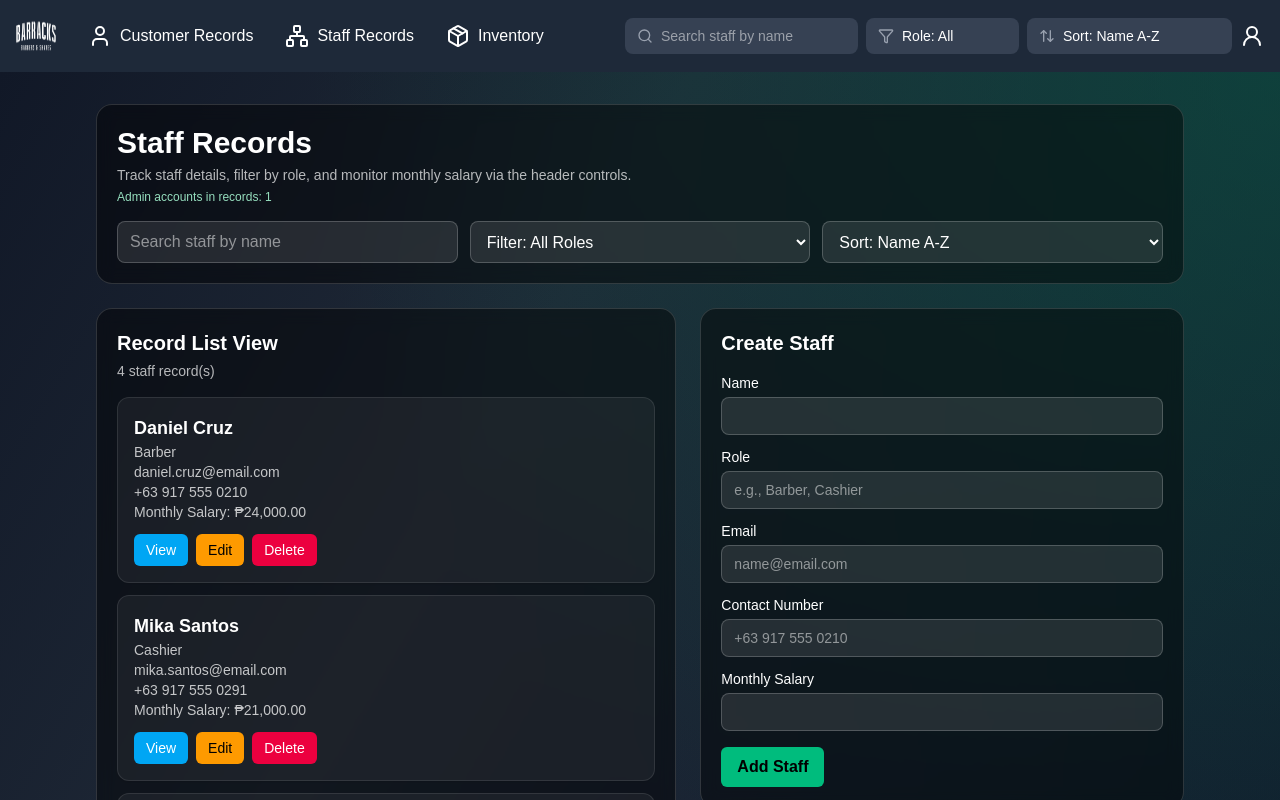
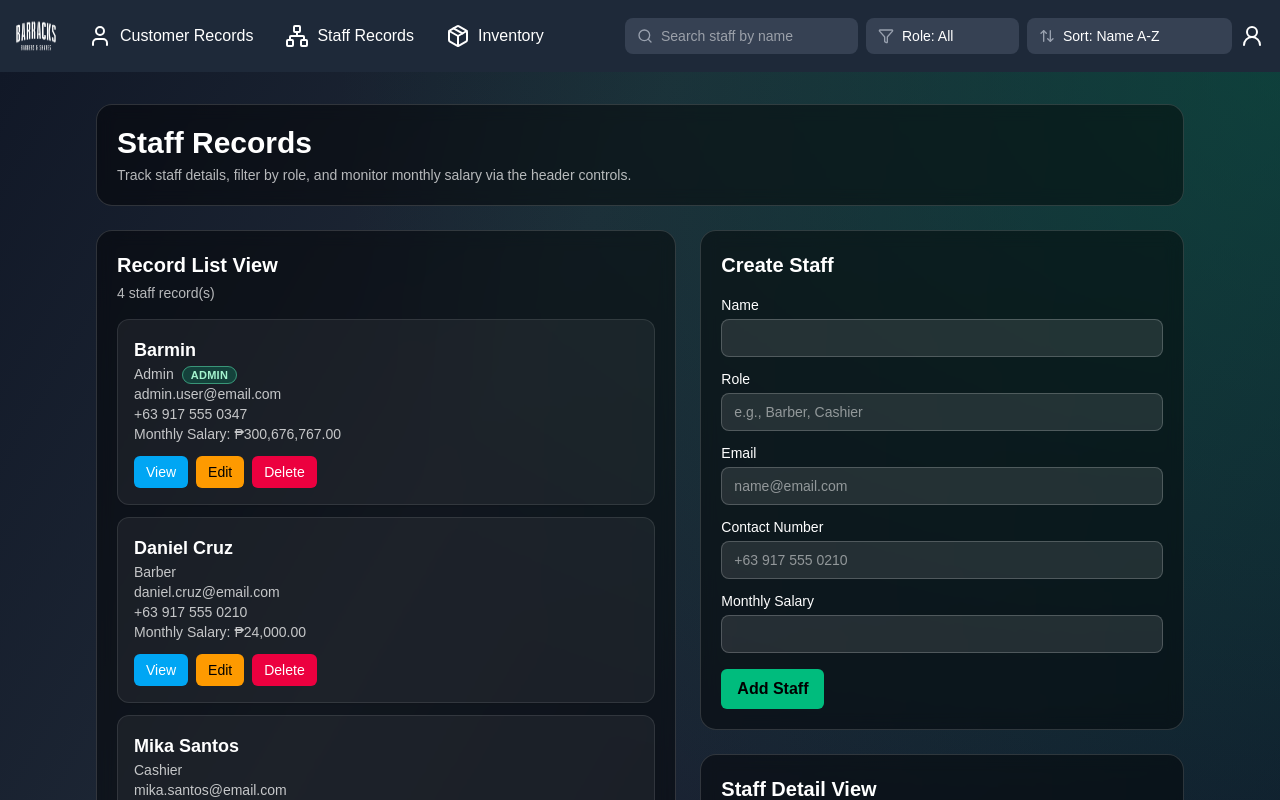
Before and after one commit to aavillejo/Barracks-Prototype, a Next.js app in the folder barracks-prototype/: page /Records/StaffRecords in a window 1280 px wide. Shown: the top 800 px of the page. Built offline with nearby package versions, Linux system fonts and the light colour scheme.

Commit message:
Separated Admin and Staff files

```diff
--- a/barracks-prototype/app/Records/StaffRecords/page.tsx
+++ b/barracks-prototype/app/Records/StaffRecords/page.tsx
@@ -4,6 +4,7 @@ import { FormEvent, useEffect, useMemo, useState } from "react";
 import Link from "next/link";
 import Header from "@/app/Display/Header";
 import { useStaffStorage, type StaffMember } from "@/app/Records/DataPersistence/Storage";
+import usersData from "@/app/data/users.json";
 
 type StaffForm = {
   name: string;
@@ -83,11 +84,13 @@ export default function StaffRecordsPage() {
     });
   }, [staff, searchQuery, roleFilter, sortBy]);
 
-  const adminCount = useMemo(
-    () =>
-      staff.filter((member) => member.role.trim().toLowerCase() === "admin").length,
-    [staff],
-  );
+  const adminUserIds = useMemo(() => {
+    return new Set(
+      usersData.filter((u) => u.isAdmin).map((u) => u.staffId)
+    );
+  }, []);
+
+  const isAdmin = (staffId: string) => adminUserIds.has(staffId);
 
   const selectedStaff = staff.find((member) => member.id === selectedStaffId) ?? staff[0] ?? null;
 
@@ -208,43 +211,6 @@ export default function StaffRecordsPage() {
             <p className="mt-1 text-sm text-white/70">
               Track staff details, filter by role, and monitor monthly salary via the header controls.
             </p>
-            <p className="mt-1 text-xs text-emerald-200/90">
-              Admin accounts in records: {adminCount}
-            </p>
-
-            <div className="mt-4 grid gap-3 md:grid-cols-3">
-              <input
-                type="text"
-                value={searchQuery}
-                onChange={(event) => setSearchQuery(event.target.value)}
-                placeholder="Search staff by name"
-                className="w-full rounded-lg border border-white/20 bg-white/10 px-3 py-2 outline-none ring-emerald-300 transition focus:ring-2"
-              />
-
-              <select
-                value={roleFilter}
-                onChange={(event) => setRoleFilter(event.target.value)}
-                className="w-full rounded-lg border border-white/20 bg-white/10 px-3 py-2 outline-none ring-emerald-300 transition focus:ring-2"
-              >
-                {roleOptions.map((role) => (
-                  <option key={role} value={role}>
-                    {role === "all" ? "Filter: All Roles" : `Role: ${role}`}
-                  </option>
-                ))}
-              </select>
-
-              <select
-                value={sortBy}
-                onChange={(event) =>
-                  setSortBy(event.target.value as "name-asc" | "salary-high" | "salary-low")
-                }
-                className="w-full rounded-lg border border-white/20 bg-white/10 px-3 py-2 outline-none ring-emerald-300 transition focus:ring-2"
-              >
-                <option value="name-asc">Sort: Name A-Z</option>
-                <option value="salary-high">Sort: Salary High-Low</option>
-                <option value="salary-low">Sort: Salary Low-High</option>
-              </select>
-            </div>
           </section>
 
           <div className="grid gap-6 lg:grid-cols-[1.2fr_1fr]">
@@ -261,7 +227,7 @@ export default function StaffRecordsPage() {
                     <p className="text-lg font-semibold">{member.name}</p>
                     <p className="text-sm text-white/75">
                       {member.role}
-                      {member.role.trim().toLowerCase() === "admin" ? (
+                      {isAdmin(member.id) ? (
                         <span className="ml-2 rounded-full border border-emerald-300/50 bg-emerald-400/20 px-2 py-0.5 text-[11px] font-semibold uppercase tracking-wide text-emerald-200">
                           Admin
                         </span>
--- a/barracks-prototype/app/data/staff.json
+++ b/barracks-prototype/app/data/staff.json
@@ -25,5 +25,14 @@
     "contactNumber": "+63 917 555 0347",
     "monthlySalary": 25500,
     "createdAt": "2026-02-14T14:15:00.000Z"
+  },
+  {
+    "id": "staff-2004",
+    "name": "Barmin",
+    "role": "Admin",
+    "email": "admin.user@email.com",
+    "contactNumber": "+63 917 555 0347",
+    "monthlySalary": 300676767,
+    "createdAt": "2026-02-14T14:15:00.000Z"
   }
 ]
--- a/barracks-prototype/app/data/users.json
+++ b/barracks-prototype/app/data/users.json
@@ -0,0 +1,18 @@
+[
+  {
+    "staffId": "staff-2001",
+    "isAdmin": false
+  },
+  {
+    "staffId": "staff-2002",
+    "isAdmin": false
+  },
+  {
+    "staffId": "staff-2003",
+    "isAdmin": false
+  },
+  {
+    "staffId": "staff-2004",
+    "isAdmin": true
+  }
+]
```
